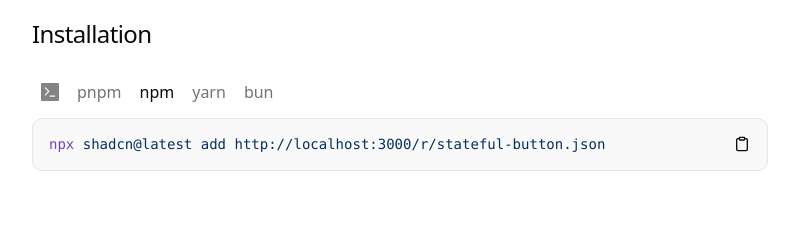
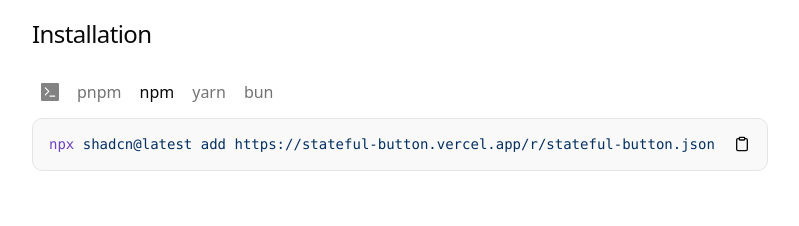
Before and after one commit to nanyx95/Stateful-Button-React, a Next.js app: page / in a window 1280 px wide. Shown: the part 1340-1566 px from the top of the page, without its empty margins (240-1039 px from the left). Built offline with nearby package versions, Linux system fonts and the light colour scheme.

Commit message:
docs: update live demo url and installation command

```diff
--- a/app/_docs-sections/installation.tsx
+++ b/app/_docs-sections/installation.tsx
@@ -20,22 +20,22 @@
 				</TabsList>
 				<TabsContent value="pnpm">
 					<CodeBlock lang="bash" textSize={14} showLineNumbers={false}>
-						{`pnpm dlx shadcn@latest add http://localhost:3000/r/stateful-button.json`}
+						{`pnpm dlx shadcn@latest add https://stateful-button.vercel.app/r/stateful-button.json`}
 					</CodeBlock>
 				</TabsContent>
 				<TabsContent value="npm">
 					<CodeBlock lang="bash" textSize={14} showLineNumbers={false}>
-						{`npx shadcn@latest add http://localhost:3000/r/stateful-button.json`}
+						{`npx shadcn@latest add https://stateful-button.vercel.app/r/stateful-button.json`}
 					</CodeBlock>
 				</TabsContent>
 				<TabsContent value="yarn">
 					<CodeBlock lang="bash" textSize={14} showLineNumbers={false}>
-						{`yarn shadcn@latest add http://localhost:3000/r/stateful-button.json`}
+						{`yarn shadcn@latest add https://stateful-button.vercel.app/r/stateful-button.json`}
 					</CodeBlock>
 				</TabsContent>
 				<TabsContent value="bun">
 					<CodeBlock lang="bash" textSize={14} showLineNumbers={false}>
-						{`bunx --bun shadcn@latest add http://localhost:3000/r/stateful-button.json`}
+						{`bunx --bun shadcn@latest add https://stateful-button.vercel.app/r/stateful-button.json`}
 					</CodeBlock>
 				</TabsContent>
 			</Tabs>
```
Also changed, not shown: 1 other file (tests, documents, lock files or other folders).
